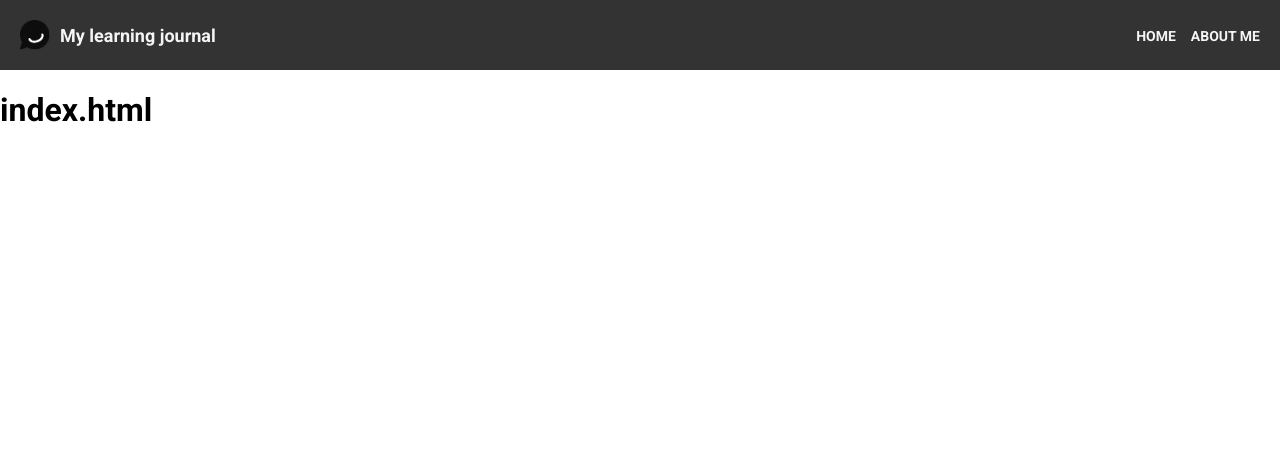
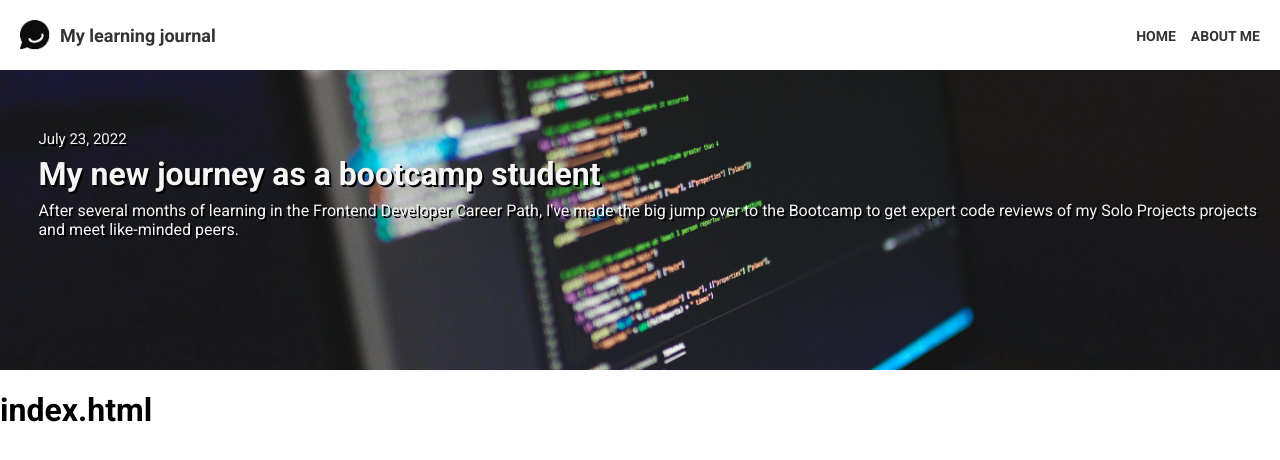
Before and after one commit to Uncharted95/learning_journal, a plain HTML site: page index.html in a window 1280 px wide. Drawn offline with Linux system fonts and the light colour scheme.

Commit message:
Added more styling to the page.

```diff
--- a/css/style.css
+++ b/css/style.css
@@ -9,8 +9,7 @@ body {
   display: flex;
   justify-content: space-between;
   align-items: center;
-  background-color: #333;
-  color: whitesmoke;
+  color: #333;
   padding: 20px 20px;
   flex-wrap: wrap;
 }
@@ -29,6 +28,7 @@ body {
 .mainmenu h1 {
   font-size: 18px;
   margin: 0;
+  color: #333;
 }
 
 .mainmenu ul {
@@ -37,6 +37,7 @@ body {
   margin: 0;
   padding: 0;
   gap: 15px;
+  color: #333;
 }
 
 .mainmenu ul li a {
@@ -44,4 +45,43 @@ body {
   text-decoration: none;
   font-size: 14px;
   font-weight: bold;
+  color: #333;
 }
+
+.hero-image{
+    background-image: url("/images/hero-post.jpg");
+    background-size: cover;
+    background-position: center;
+    background-repeat: no-repeat;
+    position: relative;
+
+    height: 300px;
+}
+
+
+.hero-text{
+    position: absolute;
+    left: 3%;
+    top: 20%;
+    text-shadow: 2px 2px black;
+}
+
+.date{
+    font-size: 15px;
+    margin-bottom: 7px;
+}
+
+.hero-text h1,
+.hero-text p{
+    color: whitesmoke;
+    margin-top: 0;
+}
+
+.hero-text h1,
+.hero-text p:not(.date){
+    margin: 0;
+}
+
+.hero-text h1{
+    margin-bottom: 8px;
+}
--- a/index.html
+++ b/index.html
@@ -20,6 +20,13 @@
         </ul>
         </header>
         <main>
+            <div class="hero-image">
+                <div class="hero-text">
+                    <p class="date">July 23, 2022</p>
+                    <h1>My new journey as a bootcamp student</h1>
+                    <p>After several months of learning in the Frontend Developer Career Path, I've made the big jump over to the Bootcamp to get expert code reviews of my Solo Projects projects and meet like-minded peers.</p>
+                </div>
+            </div>
 
         </main>
         <h1>index.html</h1>
```
Also changed, not shown: images/hero-post.jpg (added), 1 other file.
